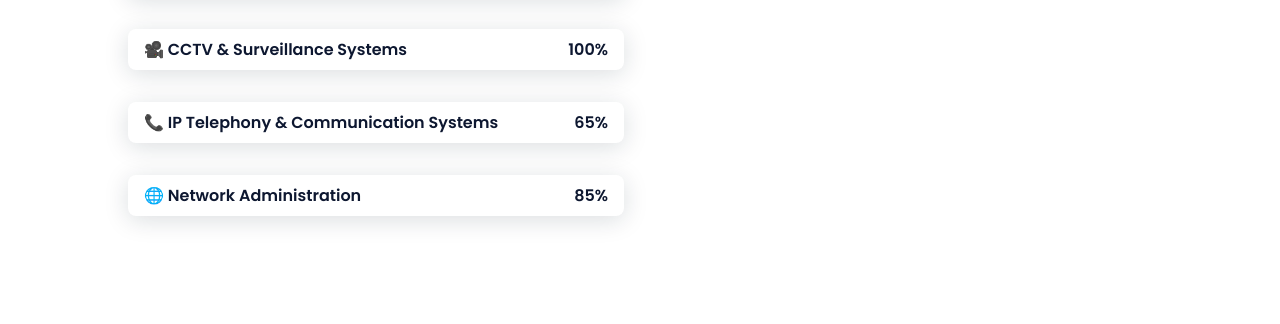
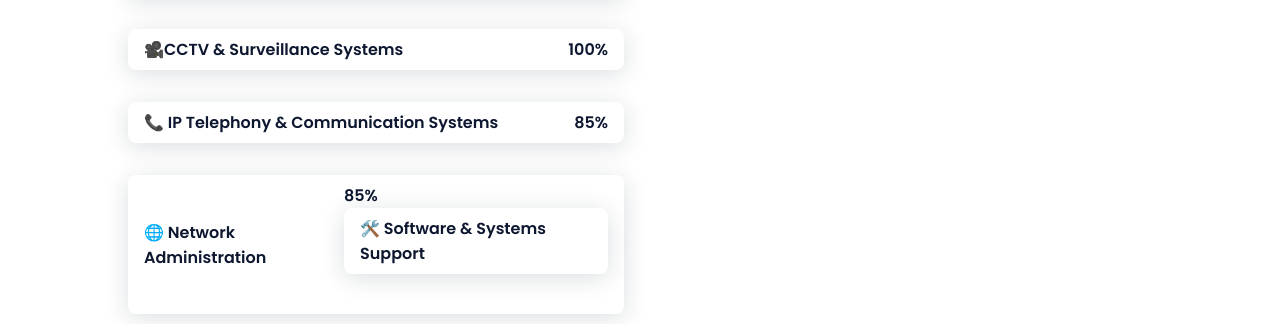
Before and after one commit to aminurislamopu/about, a plain HTML site: page index.html in a window 1280 px wide. Shown: the part 2433-2757 px from the top of the page. Drawn offline with nearby package versions, Linux system fonts and the light colour scheme.

Commit message:
Update index.html

```diff
--- a/index.html
+++ b/index.html
@@ -153,9 +153,9 @@ Diploma in Computer Science (Government Approved)</p>
                         <div class="skills__data">
                             <div class="skills__names">
                                 <i class='bx bxl-🎥__icon'></i>
-                                <span class="skills__name">🎥 CCTV & Surveillance Systems</span>
+                                <span class="skills__name">🎥CCTV & Surveillance Systems</span>
                             </div>
-                            <div class="skills__bar skills__🎥 CCTV & Surveillance Systems">
+                            <div class="skills__bar skills__🎥CCTV & Surveillance Systems">
 
                             </div>
                             <div>
@@ -164,14 +164,14 @@ Diploma in Computer Science (Government Approved)</p>
                         </div>
                         <div class="skills__data">
                             <div class="skills__names">
-                                <i class='bx bxl-📞 __icon' ></i>
+                                <i class='bx bxl-📞__icon' ></i>
                                 <span class="skills__name">📞 IP Telephony & Communication Systems</span>
                             </div>
-                            <div class="skills__bar skills__📞 IP Telephony & Communication Systems">
+                            <div class="skills__bar skills__📞IP Telephony & Communication Systems">
 
                             </div>
                             <div>
-                                <span class="skills__percentage">65%</span>
+                                <span class="skills__percentage">85%</span>
                             </div>
                         </div>
                         <div class="skills__data">
@@ -184,6 +184,17 @@ Diploma in Computer Science (Government Approved)</p>
                             </div>
                             <div>
                                 <span class="skills__percentage">85%</span>
+                                <div class="skills__data">
+                            <div class="skills__names">
+                                <i class='bx bxs-🛠️__icon'></i>
+                                <span class="skills__name">🛠️ Software & Systems Support</span>
+                            </div>
+                            <div class="skills__bar skills__🛠️ Software & Systems Support">
+
+                            </div>
+                            <div>
+                                <span class="skills__percentage"100%</span>
+                            </div>
                             </div>
                         </div>
                     </div>
```
